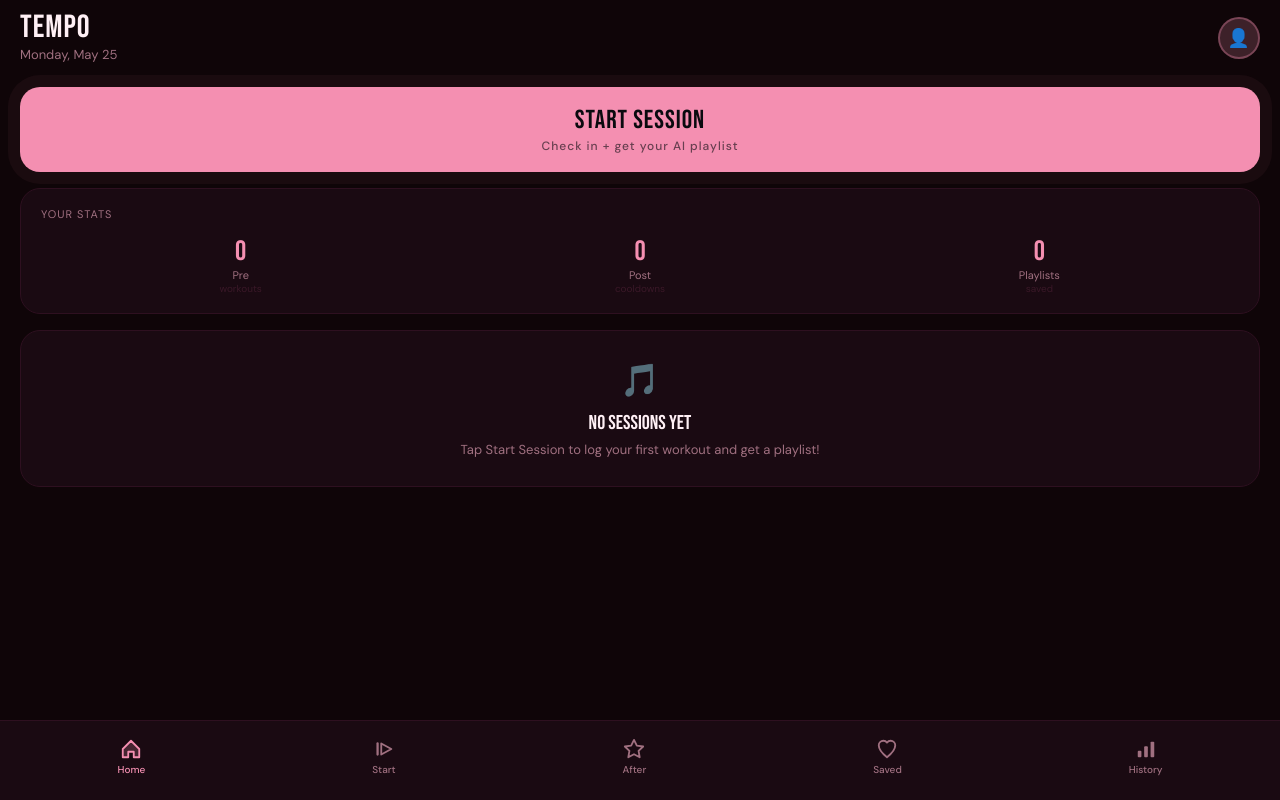
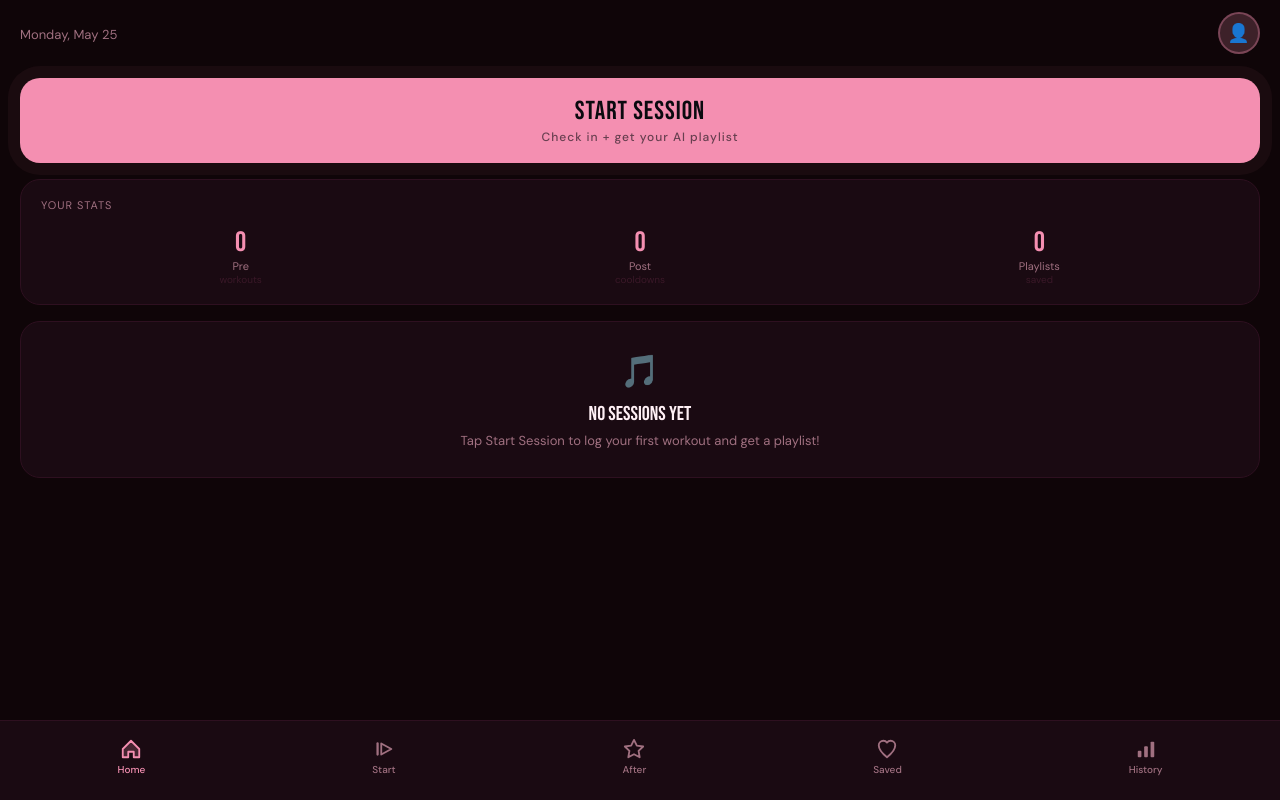
Before and after one commit to lyraehassing/Tempo4, a React (Vite) app: page / in a window 1280 px wide. Built offline with nearby package versions, Linux system fonts and the light colour scheme.

Commit message:
Update App.jsx

```diff
--- a/src/App.jsx
+++ b/src/App.jsx
@@ -458,8 +458,6 @@ function HomeScreen({ setScreen, savedPlaylists, profile }) {
         justifyContent: "space-between", alignItems: "center",
         marginBottom: 24, marginTop: 4 }}>
         <div>
-          <div style={{ fontFamily: font.display, fontSize: 32,
-            letterSpacing: 1, lineHeight: 1 }}>{greeting}</div>
           <div style={{ color: colors.textSub, fontSize: 13, marginTop: 2 }}>
             {today}
           </div>
```
